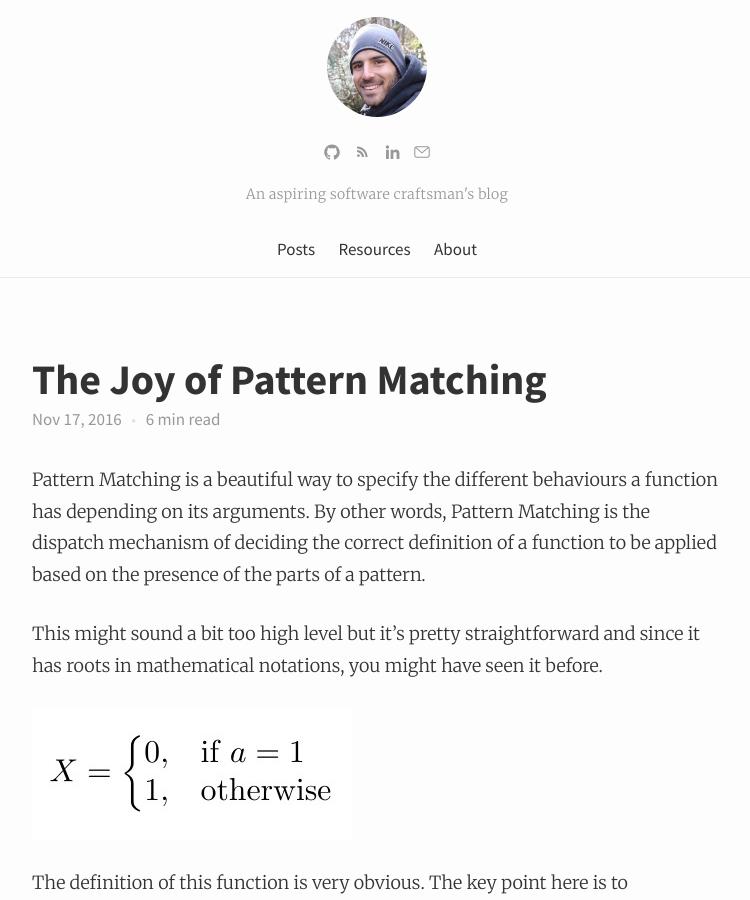
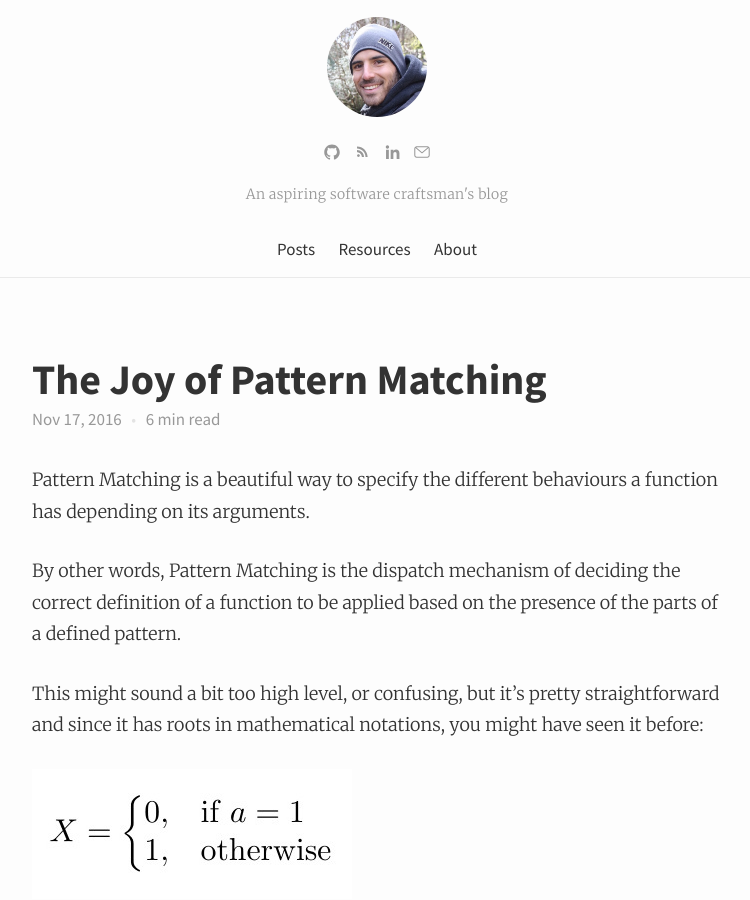
Before and after one commit to NunoAlexandre/nunoalexandre.github.io, a Jekyll site: the page built from _posts/2016-11-22-the-joy-of-pattern-matching.markdown, in a window 1280 px wide and 900 px high. Shown: the whole window, without its empty margins (263-1013 px from the left). Built offline with Jekyll 4.4.1, drawn with Linux system fonts in a browser that asks for light colours; comment, search, counter and statistics services are not loaded; some of the changed text lies outside the part shown.

Commit message:
minor corrections on pattern matching post.

```diff
--- a/_posts/2016-11-22-the-joy-of-pattern-matching.markdown
+++ b/_posts/2016-11-22-the-joy-of-pattern-matching.markdown
@@ -6,9 +6,11 @@ categories: Haskell java concepts programming feature functional-programming
 comments: true
 ---
 
-Pattern Matching is a beautiful way to specify the different behaviours a function has depending on its arguments. By other words, Pattern Matching is the dispatch mechanism of deciding the correct definition of a function to be applied based on the presence of the parts of a pattern.
+Pattern Matching is a beautiful way to specify the different behaviours a function has depending on its arguments.
 
-This might sound a bit too high level but it's pretty straightforward and since it has roots in mathematical notations, you might have seen it before.
+By other words, Pattern Matching is the dispatch mechanism of deciding the correct definition of a function to be applied based on the presence of the parts of a defined pattern.
+
+This might sound a bit too high level, or confusing, but it's pretty straightforward and since it has roots in mathematical notations, you might have seen it before:
 
 <img src="/images/function-definition.png"/>
 
```
Also changed, not shown: other parts of _posts/2016-11-22-the-joy-of-pattern-matching.markdown (+9 -4 lines).
